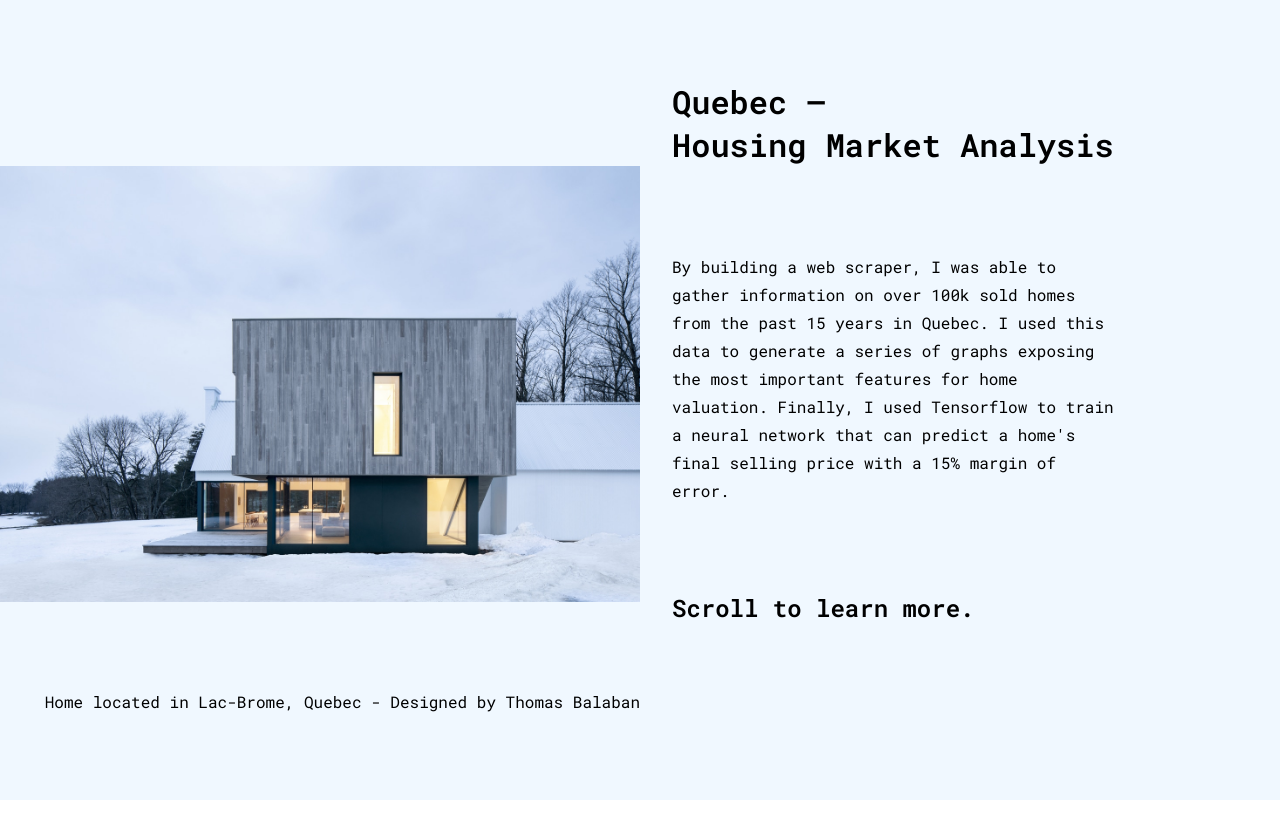
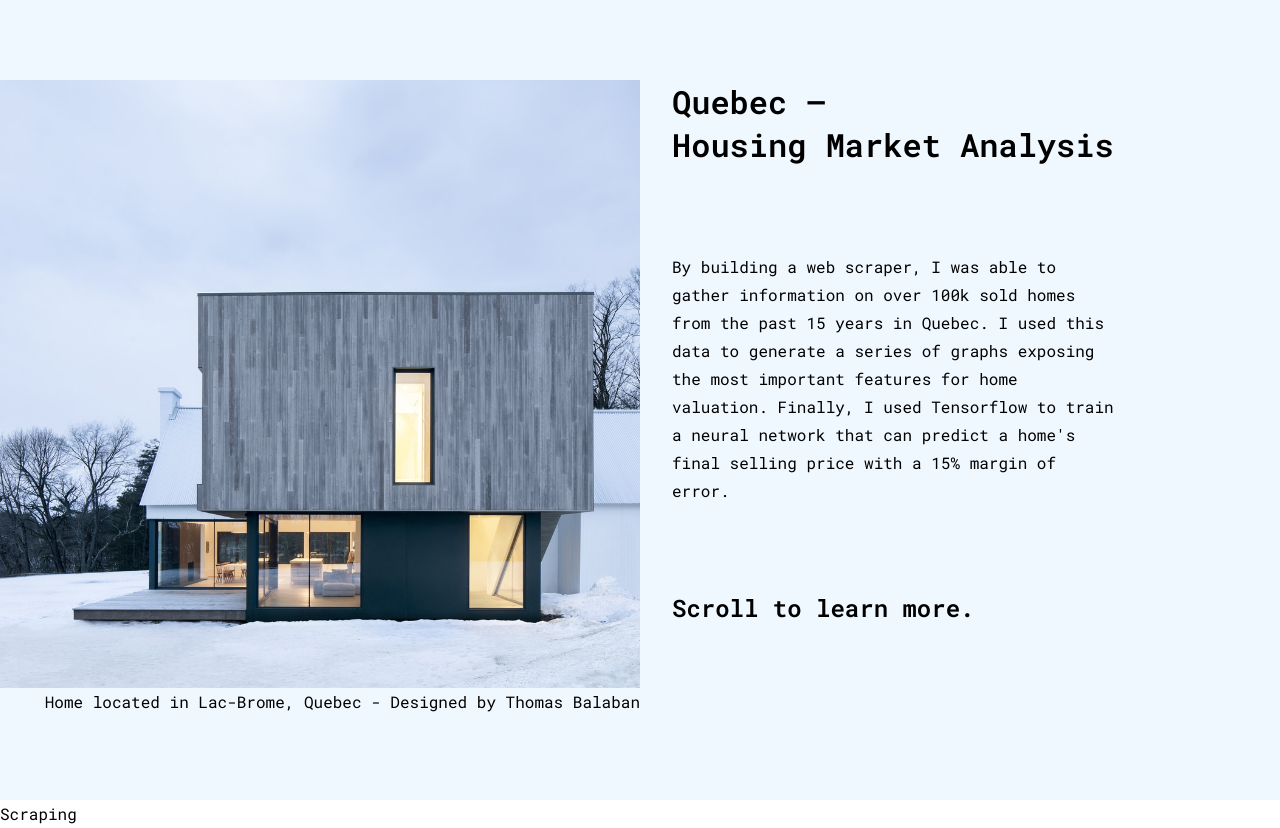
Before and after one commit to simkass/quebec-real-estate-app, a React (Create React App) app: page / in a window 1280 px wide. Before the commit the page ends 800 px from the top, so only its background shows below. Built offline with nearby package versions, Linux system fonts and the light colour scheme; the HTML template or start-up script is replaced by a standard one.

Commit message:
Start Scraping Component

```diff
--- a/src/App.js
+++ b/src/App.js
@@ -1,9 +1,11 @@
 import Home from './pages/home/home.component';
+import Scraping from './pages/scraping/scraping.component'
 
 const App = () => {
   return (
     <div className="App">
       <Home/>
+      <Scraping/>
     </div>
   );
 }
--- a/src/pages/home/home.styles.scss
+++ b/src/pages/home/home.styles.scss
@@ -29,7 +29,8 @@
 
 .home-picture-img img {
   flex-shrink: 0;
-  width: 100%;
+  height: 100%;
+  min-width: 100%;
 }
 
 .home-picture-desc {
--- /dev/null
+++ b/src/pages/scraping/scraping.component.jsx
@@ -0,0 +1,5 @@
+const Scraping = () => {
+    return <p>Scraping</p>
+};
+
+export default Scraping;
```
Also changed, not shown: src/pages/scraping/scraping.styles.scss (added).
